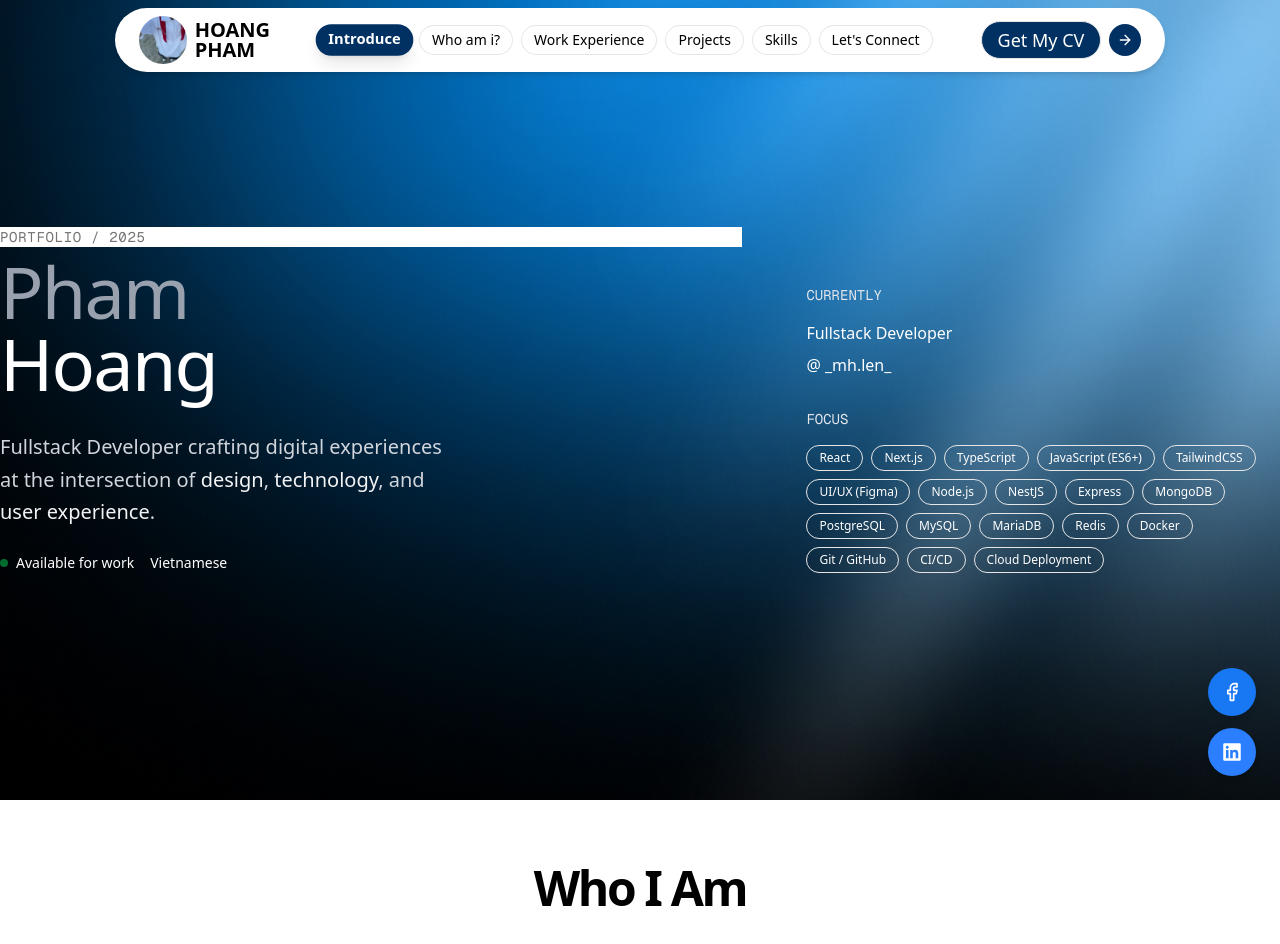
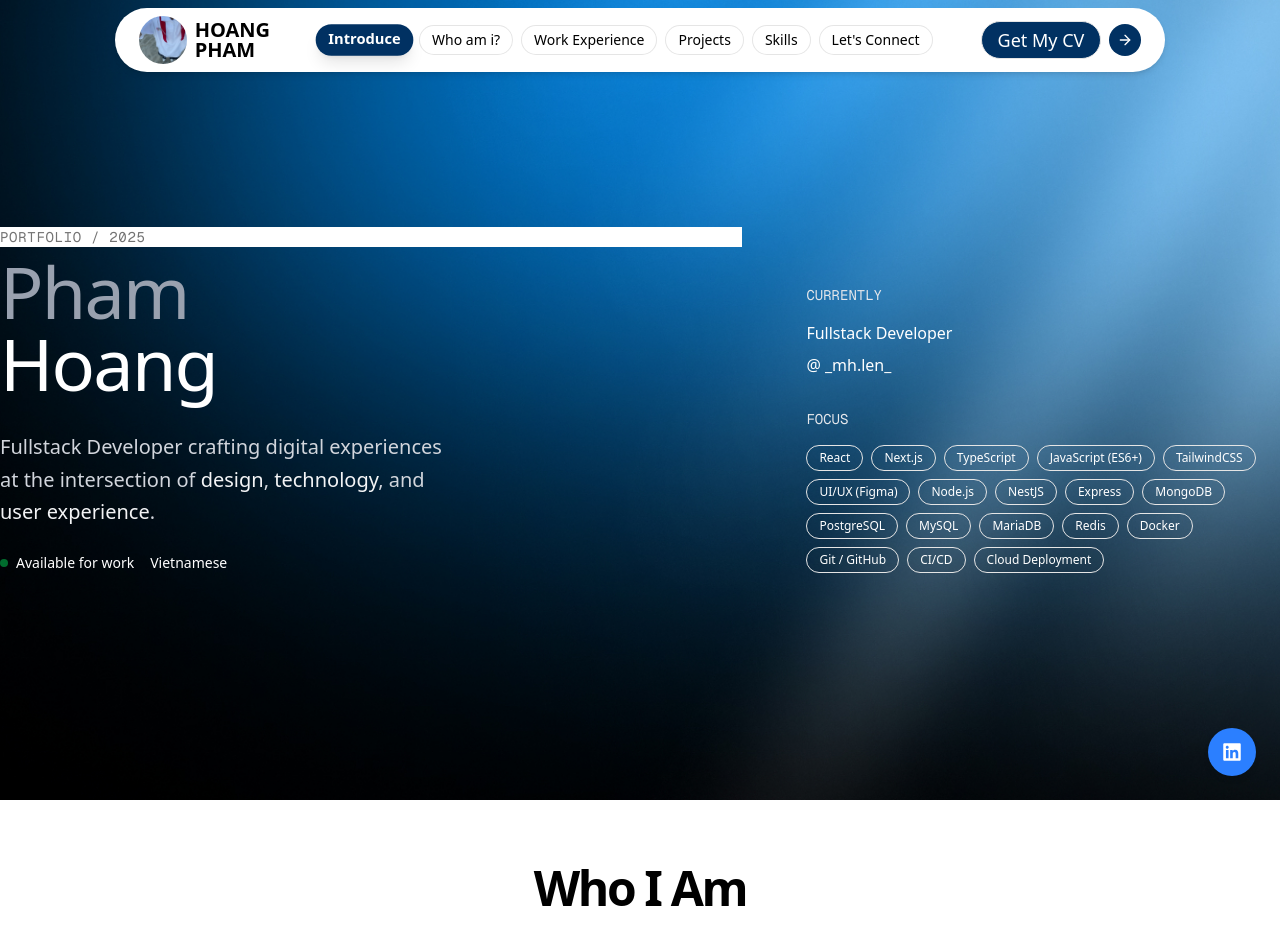
Before and after one commit to protam113/hoang_pham_strix, a Next.js app: page / in a window 1280 px wide. Shown: the top 944 px of the page. Built offline with nearby package versions, Linux system fonts and the light colour scheme.

Commit message:
update platform auth doc

```diff
--- a/src/components/button/scroll.button.tsx
+++ b/src/components/button/scroll.button.tsx
@@ -1,6 +1,6 @@
 'use client';
 
-import { ArrowUp, Facebook } from 'lucide-react';
+import { ArrowUp } from 'lucide-react';
 import { useEffect, useState } from 'react';
 import { FaLinkedin } from 'react-icons/fa';
 
@@ -23,17 +23,7 @@ const ScrollToTopButton: React.FC = () => {
   return (
     <div className="fixed bottom-6 right-6 flex flex-col items-center gap-3 z-50">
       <a
-        href="/"
-        target="_blank"
-        rel="noopener noreferrer"
-        className="w-12 h-12 bg-[#1877F2] text-white rounded-full shadow-md hover:bg-[#145DBF] flex items-center justify-center transition duration-300"
-        aria-label="Facebook Messenger"
-      >
-        <Facebook size={20} />
-      </a>
-
-      <a
-        href="/"
+        href="https://www.linkedin.com/in/hoangpham-strix/"
         target="_blank"
         rel="noopener noreferrer"
         className="w-12 h-12 bg-blue-500 text-white rounded-full shadow-md hover:bg-blue-600 flex items-center justify-center transition duration-300"
```
